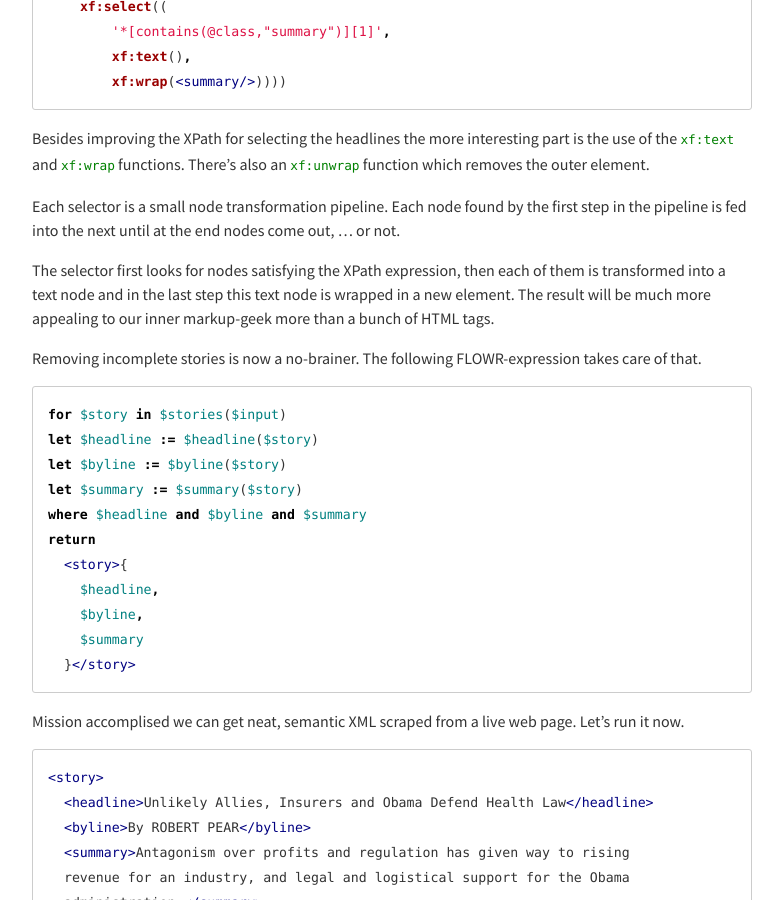
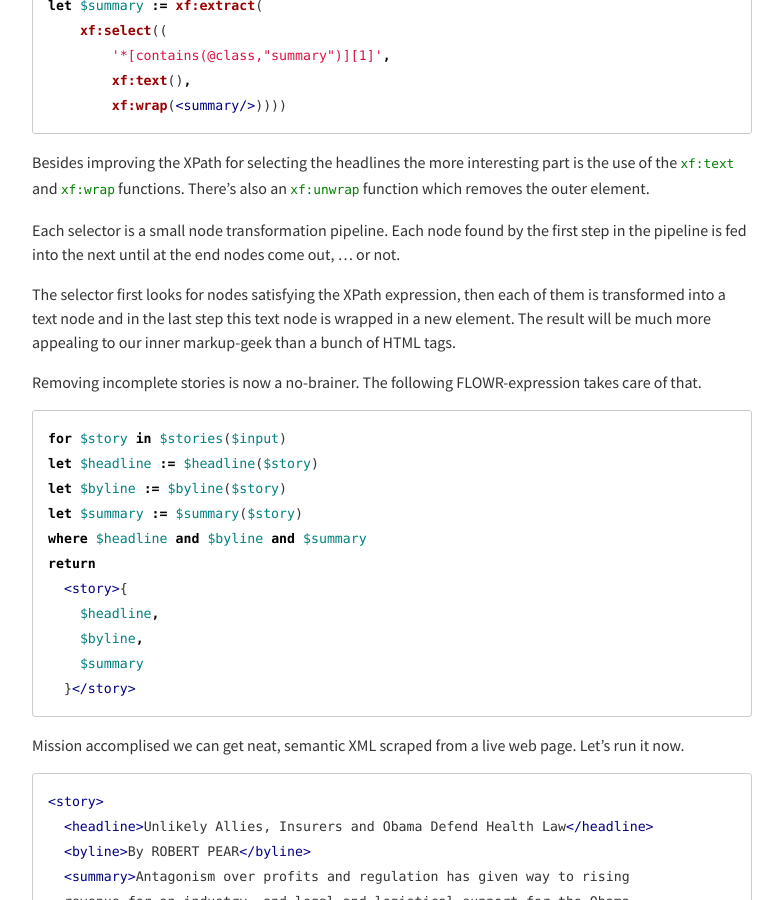
Before and after one commit to xokomola/old_blog, a Jekyll site: the page built from _posts/2014-11-18-xquery-origami-2.md, in a window 1280 px wide and 900 px high, scrolled down 3603 px. Shown: the whole window, without its empty margins (204-987 px from the left). Built offline with Jekyll 4.4.1, drawn with Linux system fonts in a browser that asks for light colours; some of the changed text lies outside the part shown.

Commit message:
Small edits

```diff
--- a/_posts/2014-11-18-xquery-origami-2.md
+++ b/_posts/2014-11-18-xquery-origami-2.md
@@ -188,7 +188,7 @@ nodes come out, ... or not.
 The selector first looks for nodes satisfying the XPath expression, then
 each of them is transformed into a text node and in the last step this
 text node is wrapped in a new element. The result will be much more
-appealing to our inner markup-geek more than a bunch of HTML tags.
+appealing to our inner markup-geek than a bunch of HTML tags.
 
 Removing incomplete stories is now a no-brainer. The following
 FLOWR-expression takes care of that.
```
Also changed, not shown: other parts of _posts/2014-11-18-xquery-origami-2.md (+7 -7 lines).
